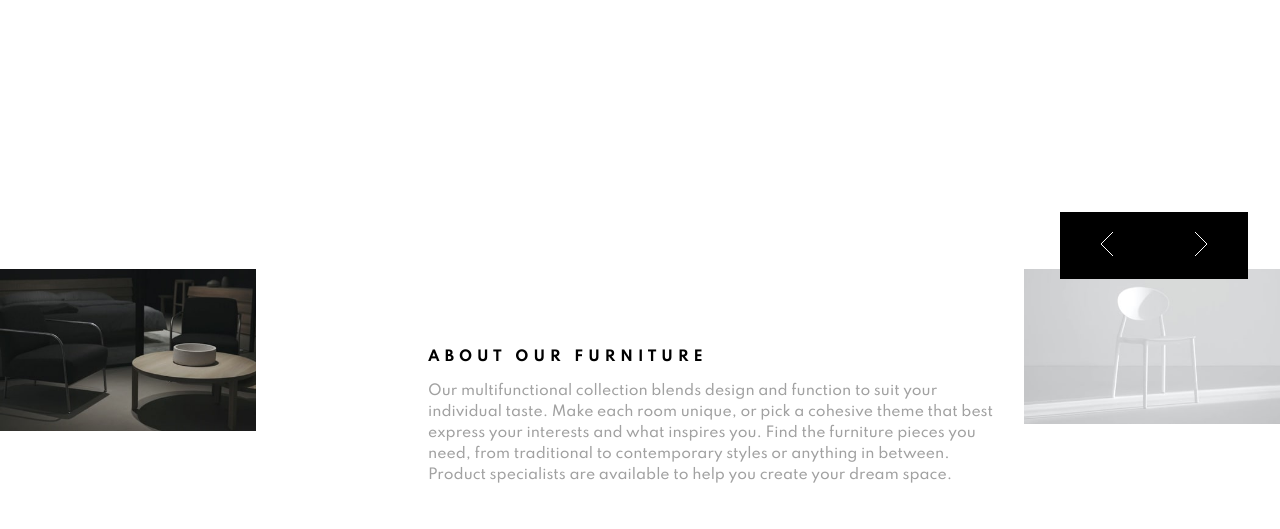
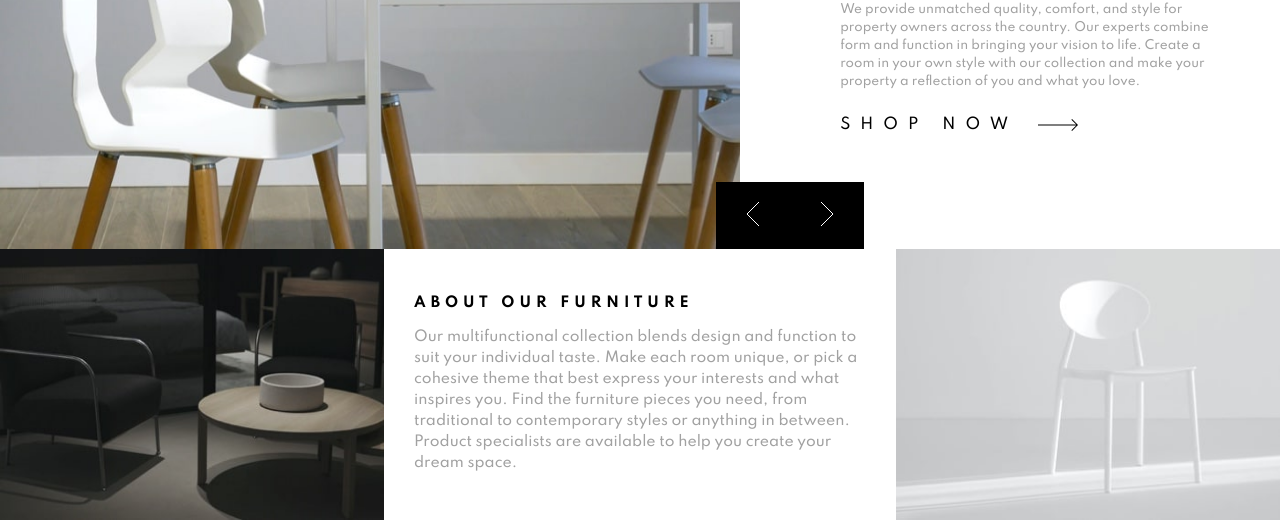
Before and after one commit to azzykesuma/room-home-landingpage, a plain HTML site: page index.html in a window 1280 px wide. Shown: the part 271-800 px from the top of the page. Drawn offline with Linux system fonts and the light colour scheme.

Commit message:
finishing touch

```diff
--- a/app.js
+++ b/app.js
@@ -37,7 +37,6 @@ const nextSlide = () => {
   if(currentImg.nextElementSibling && currentImg.nextElementSibling.classList.contains('carousel__photo')) {
     currentImg.nextElementSibling.classList.add('active')
     contentActive.nextElementSibling.classList.add('content-active')
-    console.log(`nfiweo`)
   } else {
     img[0].classList.add('active');
     content[0].classList.add('content-active')
@@ -54,7 +53,6 @@ const prevSlide = () => {
   if(currentImg.previousElementSibling && currentImg.previousElementSibling.classList.contains('carousel__photo')) {
     currentImg.previousElementSibling.classList.add('active')
     contentActive.previousElementSibling.classList.add('content-active')
-    console.log(`ndmreko`)
   } else {
     img[img.length - 1].classList.add('active');
     content[content.length - 1].classList.add('content-active')
--- a/index.html
+++ b/index.html
@@ -53,10 +53,10 @@
       </div>
     </header>
       <section class="heroTittle">
-        <h1>
+        <div class="description content-active">
+          <h1 class="hero">
             Discover innovative ways to decorate
           </h1>
-        <div class="description content-active">
           <p class="descContent">
             We provide unmatched quality, comfort, and style for property owners across the country.
             Our experts combine form and function in bringing your vision to life. Create a room in your
@@ -68,6 +68,9 @@
           </div>
         </div>
         <div class="description">
+          <h1 class="hero">
+            We are available all across the globe
+          </h1>
           <p class="descContent">
             With stores all over the world, it's easy for you to find furniture
             for your home or place of business. Locally, we’re in most major
@@ -80,6 +83,9 @@
           </div>
         </div>
         <div class="description">
+          <h1 class="hero">
+            Manufactured with the best materials
+          </h1>
           <p class="descContent">
             Our modern furniture store provide a high level of quality. Our
             company has invested in advanced technology to ensure that every
@@ -93,8 +99,9 @@
           </div>
         </div>
       </section>
+  </div>
+  <div class="bottomSection">
     <div class="image"><img src="./images/image-about-dark.jpg" alt=""></div>
-
       <section class="Bottom">
           <h2>About our furniture</h2>
           <p>
--- a/scss/style.scss
+++ b/scss/style.scss
@@ -15,10 +15,11 @@ body {
 }
 
 .topSection {
-    @include mQ(1200px) {
-        display: grid;
-        grid-template-columns: 20% 60% 20%;
-        grid-template-rows: 540px 200px;
+    display: flex;
+    flex-direction: column;
+
+    @include mQ($tablet) {
+        flex-direction: row;
     }
 }
 
@@ -34,18 +35,7 @@ header {
             img {
                 width: 100%;
                 height: 100%;
-
-                @include mQ($tablet) {
-                    max-width : 55%;
-                }
             }
-        }
-
-
-
-        @include mQ($desktop) {
-            min-width : 650px;
-
         }
 
         img {
@@ -58,12 +48,14 @@ header {
             right : 0;
             background: black;
 
+            @include mQ($tablet) {
+                display: flex;
+                bottom : 0;
+                right: -23%;
+            }
+
             @include mQ($desktop) {
-                top : 32.3em;
-                right : -37.4em;
-                display: flex;
-                align-items: center;
-
+                right : -16.7%;
             }
         }
     }
@@ -81,7 +73,7 @@ header {
         justify-content: flex-end;
         flex-direction: row-reverse;
 
-        @include mQ($desktop) {
+        @include mQ($tablet) {
             display: none;
         }
 
@@ -142,14 +134,12 @@ header {
             padding : 0;
 
         }
-
-
     }
 
     .menuDesktop {
         display: none;
 
-        @include mQ($desktop) {
+        @include mQ($tablet) {
             display: flex;
             align-items: center;
             gap : 40px;
@@ -190,14 +180,17 @@ header {
         }
 
         @include mQ($desktop) {
-            padding : 20px 40px;
+            padding : 20px 30px;
         }
     }
 
-    @include mQ($desktop) {
-        height : 100px;
+    @include mQ($tablet) {
+        width : 55%;
     }
 
+    @include mQ($desktop) {
+        width : 65%;
+    }
 }
 
 .toggle {
@@ -208,6 +201,7 @@ header {
 .heroTittle {
     margin-top: 60px;
     padding : 20px;
+    overflow: hidden;
 
     .description {
         display: none;
@@ -245,6 +239,10 @@ header {
             max-width: 15ch;
             font-size: 30px;
         }
+
+        @include mQ($tablet) {
+            font-size: 40px;
+        }
     }
 
 
@@ -260,20 +258,40 @@ header {
     }
 
     @include mQ($tablet) {
+        display: flex;
+        flex-direction: column;
+        justify-content: center;
+        margin-top: 0;
         padding: 20px;
-        grid-column-start: 2;
-        grid-column-end: 4;
         width : 45%;
-        margin-left: auto;
-        position: relative;
-        right : 0;
-        bottom : 2em;
+    }
+
+    @include mQ($desktop) {
+        margin-left: 5em;
+        width : 40%;
     }
 }
+
+.bottomSection {
+    display: flex;
+    flex-direction: column;
+    overflow: hidden;
+
+    @include mQ($tablet) {
+        flex-direction: row;
+    }
+}
+
 .image {
 
     img {
         width : 100%;
+        height : 100%;
+    }
+
+    @include mQ($tablet) {
+        width : 30%;
+
     }
 }
 
@@ -286,33 +304,55 @@ header {
         text-transform: uppercase;
         letter-spacing: 5px;
     }
+
     p {
         line-height: 1.5em;
         margin-top: 15px;
         font-size: 14px;
         color : $DarkGray;
+
+        @include mQ($tablet) {
+            font-size: 12px;
+        }
+
+        @include mQ($tablet) {
+            font-size: 14px;
+        }
     }
 
 
-    @include mQ($desktop) {
-        width : 90%;
-        margin-top : 20px;
-        padding : 60px;
-        position: relative;
-        left : 7em;
+    @include mQ($tablet) {
+        display: flex;
+        flex-direction: column;
+        justify-content: center;
+        margin-top : 0;
+        width : 40%;
     }
 }
 
 .bottomImage {
 
     img {
-        width: 100%;
+        // width: 100%;
+        height : 100%;
+    }
+
+    @include mQ($tablet) {
+        width : 30%;
     }
 }
 
 // carousel
 .carousel__photo {
     display: none;
+
+    @include mQ($tablet) {
+        height : 60vh;
+    }
+
+    @include mQ($desktop) {
+        height : 65vh;
+    }
 }
 
 .active {
```
Also changed, not shown: css/style.css. Lines whose indentation alone changed are shown as unchanged.
